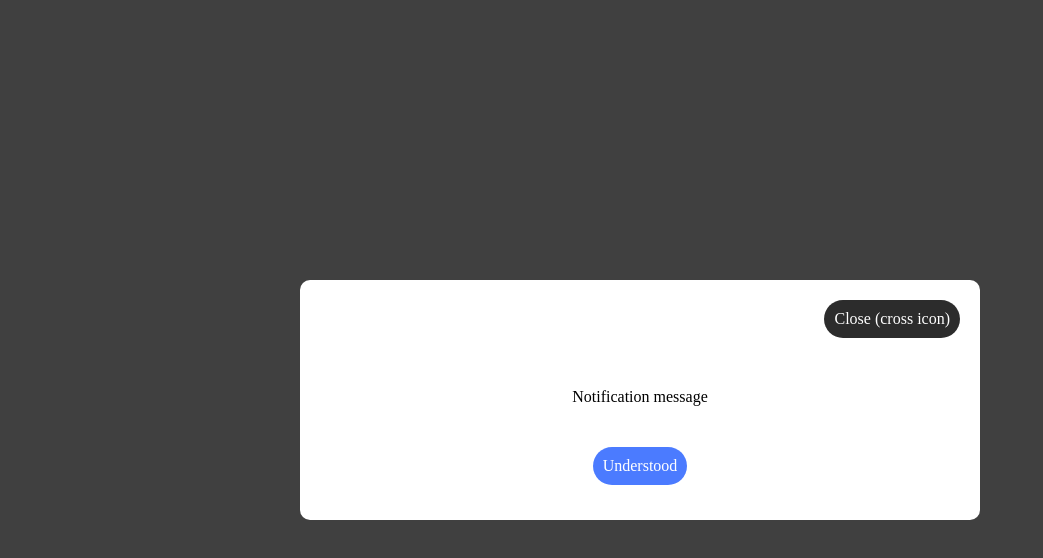
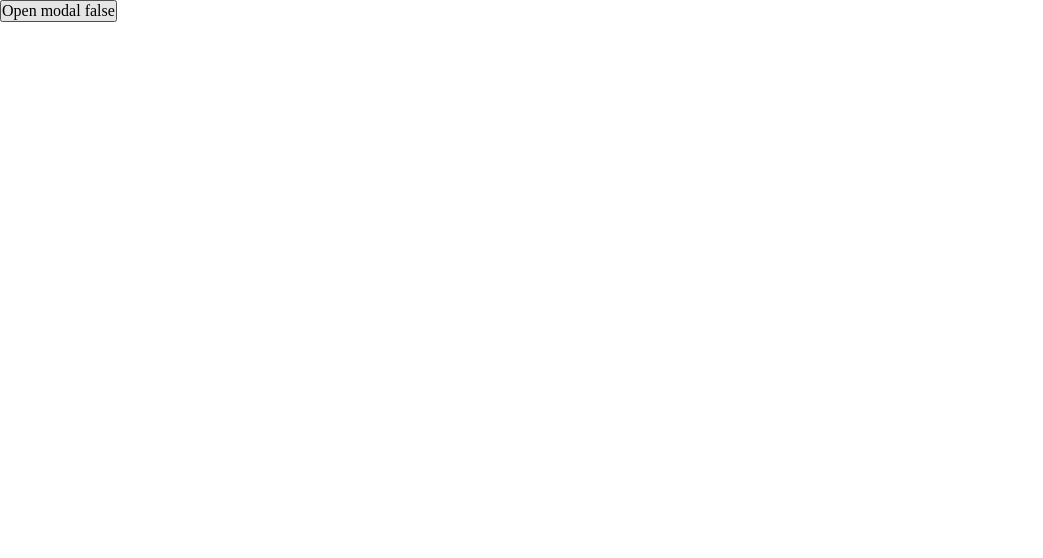
Before and after one commit to matthieuClio/CustomizedModal, a React (Vite) app: page / in a window 1280 px wide. Shown: the top 558 px of the page, without its empty margins (0-1043 px from the left). Built offline with nearby package versions, Linux system fonts and the light colour scheme.

Commit message:
Feat : add a useState hool share by parent and child component.

```diff
--- a/src/components/App.tsx
+++ b/src/components/App.tsx
@@ -1,21 +1,38 @@
+import { useState } from "react";
+
 // Components
 import CustomizedModal from "./modal/CustomizedModal";
 
+export default function App () {
+    const [modal, setModal] = useState<boolean>(false);
+
+    // Open modal
+    function change () {
+        setModal(!modal);
+    }
+
     // For CustomizedModal (props)
-
     const closeButtonTextData = {
-    closeButtonTextValue: 'Close (cross icon)',
+        closeButtonTextValue: 'Close',
         textNotificationValue: 'Notification message',
         confirmationTextValue: 'Understood'
     };
 
-export default function App () {
     return (
-        // He's in absolute position, better if it placed in top of the other components
+        <>
+            {/* Trigger example for open modal */}
+            <button onClick={change}>
+                Open modal {modal ? 'true': 'false'}
+            </button>
+
+            {/* He's in absolute position, better if it placed in top of the other components */}
             <CustomizedModal
                 closeButtonText={closeButtonTextData.closeButtonTextValue}
                 textNotification={closeButtonTextData.textNotificationValue}
                 confirmationText={closeButtonTextData.confirmationTextValue}
+                modalState={modal}
+                changeModalState={setModal}
             />
+        </>
     );
 }
--- a/src/components/modal/CustomizedModal.tsx
+++ b/src/components/modal/CustomizedModal.tsx
@@ -1,18 +1,30 @@
+// React
+import { Dispatch, SetStateAction } from 'react';
+
 // Style
 import './customizedModal.scss';
 
 export default function CustomizedModal (props: {
     closeButtonText: string,
     textNotification: string,
-    confirmationText: string
+    confirmationText: string,
+    modalState: boolean,
+    changeModalState: Dispatch<SetStateAction<boolean>>
 }) {
-    const { closeButtonText, textNotification, confirmationText } = props;
+    const { closeButtonText, textNotification, confirmationText, modalState, changeModalState } = props;
+
+    function closeModal () {
+        changeModalState(!modalState);
+        console.log(modalState)
+    }
+
     return (
-        <div className="background-modal">
+        // <div className="background-modal">
+        <div className={modalState ? 'background-modal': 'background-modal-display-none'}>
             <div className="background-modal__customized-modal">
                 {/* Close button */}
                 <header className="background-modal__customized-modal__header">
-                    <button className="background-modal__customized-modal__header__close-button customized-modal-button">
+                    <button onClick={closeModal} className="background-modal__customized-modal__header__close-button customized-modal-button">
                         {closeButtonText}
                     </button>
                 </header>
@@ -23,7 +35,7 @@ export default function CustomizedModal (props: {
                         {textNotification}
                     </p>
 
-                    <button className="background-modal__customized-modal__content__valide-button customized-modal-button">
+                    <button onClick={closeModal} className="background-modal__customized-modal__content__valide-button customized-modal-button">
                         {confirmationText}
                     </button>
                 </div>
--- a/src/components/modal/customizedModal.scss
+++ b/src/components/modal/customizedModal.scss
@@ -14,6 +14,7 @@ $customizedModalValideButtonBackground: #4B7BFF;
 
 .background-modal {
     position: absolute;
+    top: 0;
     height: 100%;
     width: 100%;
     background-color: $backgroundModalBackground;
@@ -67,3 +68,7 @@ $customizedModalValideButtonBackground: #4B7BFF;
     padding: 10px;
     cursor: pointer;
 }
+
+.background-modal-display-none {
+    display: none;
+}
```
Lines whose indentation alone changed are shown as unchanged.
